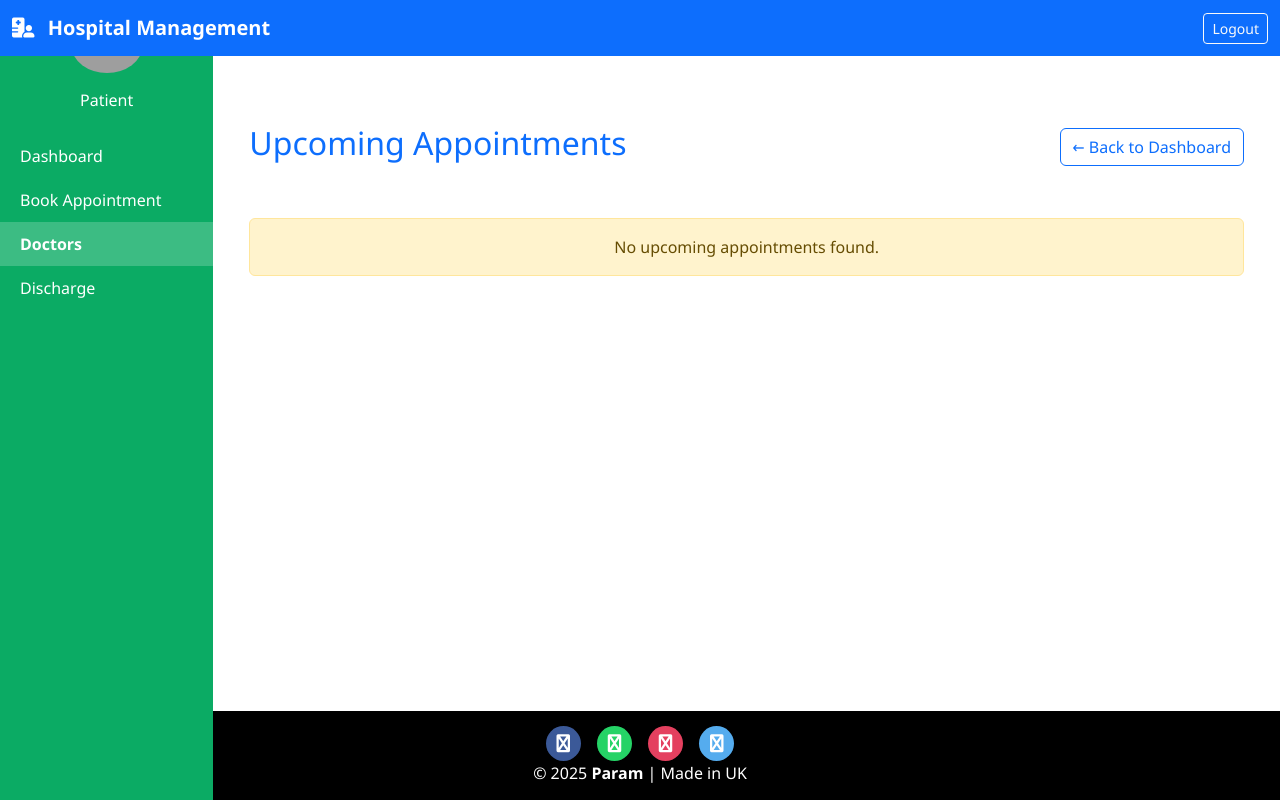
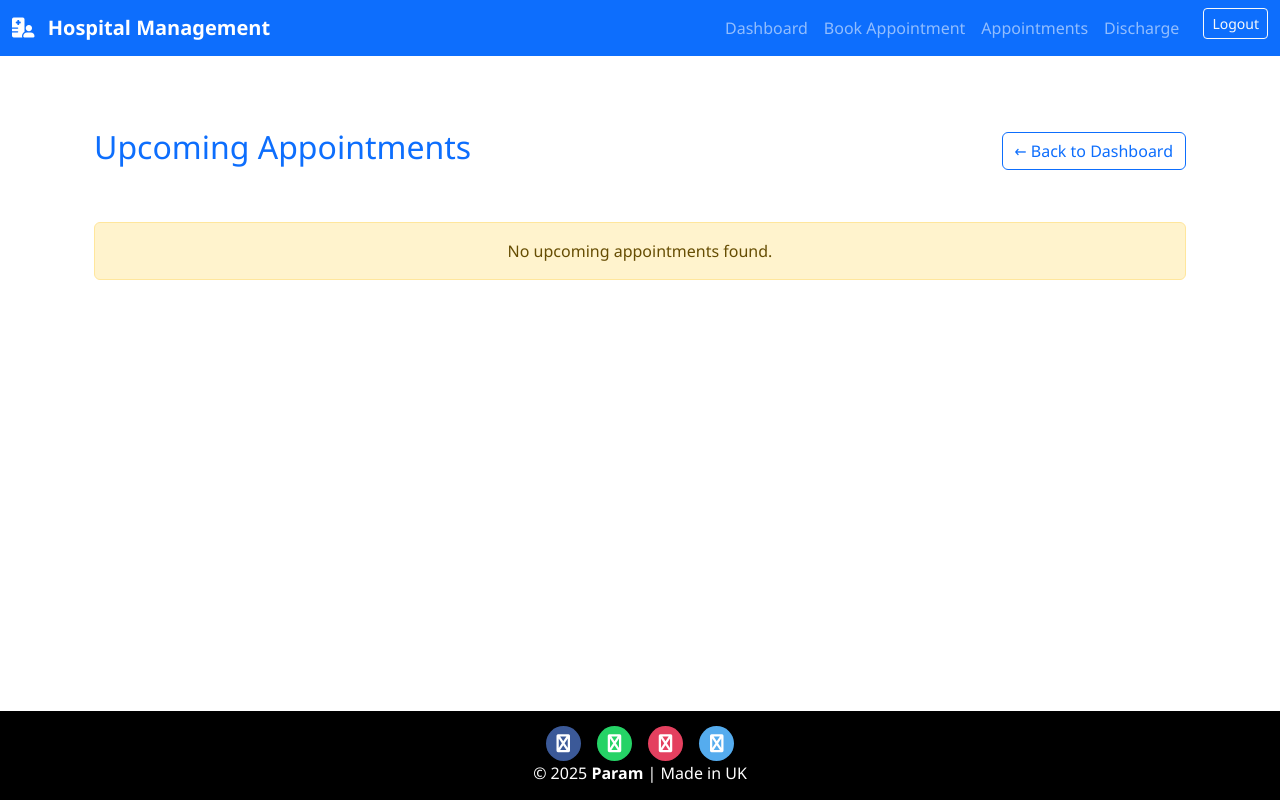
Before and after one commit to Purohit1999/hospital_management, a Django app: page /appointments/ in a window 1280 px wide. Run offline with Django 3.2, Linux system fonts and the light colour scheme; data that the repository does not hold is empty; some libraries are stand-ins or nearby versions; grey boxes are pictures that could not be loaded.

```diff
--- a/hospital/views.py
+++ b/hospital/views.py
@@ -4,6 +4,7 @@ from django.contrib.auth.decorators import login_required, user_passes_test
 from django.contrib.auth.models import Group, User
 from django.db.models import Q
 from django.http import Http404
+from django.http import HttpResponseForbidden
 from django.contrib import messages
 from django.contrib.auth import authenticate, login
 from django.contrib.auth.views import LogoutView
@@ -273,11 +274,18 @@ def reject_patient_view(request, pk):
     return redirect('admin-approve-patient')
 
 # ---------------- DISCHARGE PATIENT ----------------
-def discharge_patient_view(request, pk):
-    patient = get_object_or_404(Patient, pk=pk)
-    patient.status = True
-    patient.save()
-    return redirect('admin-dashboard')
+@login_required
+def patient_discharge_summary_view(request):
+    patient = get_object_or_404(Patient, user=request.user)
+    try:
+        discharge = DischargeDetails.objects.get(patient=patient)
+    except DischargeDetails.DoesNotExist:
+        discharge = None
+
+    return render(request, 'hospital/patient_discharge_summary.html', {
+        'patient': patient,
+        'discharge': discharge,
+    })
 
 def admin_approve_patient_view(request):
     patients = Patient.objects.filter(dischargedetails__isnull=True)
@@ -303,7 +311,7 @@ def patient_book_appointment_view(request):
             appointment.created_by = request.user
             appointment.updated_by = request.user
             appointment.save()
-            return redirect('patient-appointment-list')  # Redirect to the new view
+            return redirect('patient-appointment-list')
     else:
         form = AppointmentForm()
     return render(request, 'hospital/patient_book_appointment.html', {'form': form})
@@ -314,8 +322,7 @@ def patient_book_appointment_view(request):
 def patient_appointment_list_view(request):
     patient = Patient.objects.get(user=request.user)
     appointments = Appointment.objects.filter(patient=patient).order_by('-date_time')
-    return render(request, 'hospital/patient_appointment_list.html', {'appointments': appointments})
-
+    return render(request, 'appointments/list.html', {'appointments': appointments})  # ✅ Correct path
 
 # ---------------- ADMIN / OTHER VIEWS ----------------
 
@@ -442,3 +449,27 @@ def doctor_search_patient_view(request):
     ).distinct()
 
     return render(request, 'hospital/doctor_view_patient.html', {'patients': patients})
+
+@login_required
+@user_passes_test(lambda u: u.is_superuser)
+def discharge_patient_view(request, pk):
+    patient = get_object_or_404(Patient, pk=pk)
+
+    if hasattr(patient, 'dischargedetails'):
+        messages.warning(request, "Patient already discharged.")
+        return redirect('admin-discharge-patient')
+
+    discharge = DischargeDetails.objects.create(
+        patient=patient,
+        doctor=patient.assignedDoctorId,
+        admission_date=timezone.now().date(),  # Corrected field
+        discharge_date=timezone.now().date(),
+        summary=f"Discharged due to recovery from symptoms: {patient.symptoms}",
+        room_charge=5000,
+        doctor_fee=3000,
+        medicine_cost=2000,
+        other_charge=1000,
+        total=5000 + 3000 + 2000 + 1000
+    )
+    messages.success(request, "Patient discharged successfully.")
+    return redirect('admin-discharge-patient')
--- a/hospitalmanagement/urls.py
+++ b/hospitalmanagement/urls.py
@@ -64,8 +64,8 @@ urlpatterns = [
     path('reject-patient/<int:pk>/', views.reject_patient_view, name='reject-patient'),
     path('edit-patient/<int:pk>/', views.edit_patient_view, name='edit-patient'),
     path('delete-patient/<int:pk>/', views.delete_patient_view, name='delete-patient'),
+    path('patient/discharge-summary/', views.patient_discharge_summary_view, name='patient-discharge-summary'),
     path('discharge-patient/<int:pk>/', views.discharge_patient_view, name='discharge-patient'),
-    path('admin-discharge-patient/', views.admin_discharge_patient_view, name='admin-discharge-patient'),
 
     # Admin - Appointment Management
     path('admin-appointment/', views.admin_appointment_view, name='admin-appointment'),
--- a/templates/hospital/patient_base.html
+++ b/templates/hospital/patient_base.html
@@ -14,66 +14,13 @@
   <style>
     body {
       font-family: 'Segoe UI', Tahoma, Geneva, Verdana, sans-serif;
-      margin: 0;
-      padding: 0;
       display: flex;
       flex-direction: column;
       min-height: 100vh;
     }
 
-    .container-fluid {
+    .content-wrapper {
       flex: 1;
-    }
-
-    .sidebar {
-      background: #0bab64;
-      color: white;
-      min-height: 100vh;
-      padding: 20px 0;
-    }
-
-    .sidebar .avatar {
-      text-align: center;
-    }
-
-    .sidebar .avatar img {
-      width: 70px;
-      border-radius: 50%;
-      margin-bottom: 10px;
-    }
-
-    .sidebar ul {
-      list-style: none;
-      padding-left: 0;
-    }
-
-    .sidebar ul li a {
-      color: white;
-      display: block;
-      padding: 10px 20px;
-      text-decoration: none;
-    }
-
-    .sidebar ul li a:hover,
-    .sidebar ul li a.active {
-      background: rgba(255, 255, 255, 0.2);
-      font-weight: bold;
-    }
-
-    .main-content {
-      padding-top: 60px;
-    }
-
-    @media (max-width: 768px) {
-      .sidebar {
-        position: relative;
-        width: 100%;
-        min-height: auto;
-      }
-
-      .main-content {
-        margin-left: 0 !important;
-      }
     }
 
     footer {
@@ -103,47 +49,37 @@
 </head>
 
 <body>
-  <div class="container-fluid">
-    <div class="row">
-      <!-- Sidebar -->
-      <nav class="col-md-3 col-lg-2 sidebar d-md-block position-fixed">
-        <div class="avatar">
-          {% if patient.profile_pic %}
-            <img src="{{ patient.profile_pic.url }}" alt="Patient Pic">
-          {% else %}
-            <img src="{% static 'images/default-avatar.png' %}" alt="Default Patient">
-          {% endif %}
-          <h6 class="mt-2">Patient</h6>
-          <h5>{{ request.user.first_name }}</h5>
-        </div>
-        <ul class="mt-4">
-          <li><a href="{% url 'patient-dashboard' %}" class="{% if request.resolver_match.url_name == 'patient-dashboard' %}active{% endif %}">Dashboard</a></li>
-          <li><a href="{% url 'patient-book-appointment' %}" class="{% if request.resolver_match.url_name == 'patient-book-appointment' %}active{% endif %}">Book Appointment</a></li>
-          <li><a href="{% url 'appointments' %}" class="{% if request.resolver_match.url_name == 'appointments' %}active{% endif %}">Doctors</a></li>
-          <li><a href="{% url 'discharge-patient' pk=request.user.id %}" class="{% if request.resolver_match.url_name == 'discharge-patient' %}active{% endif %}">Discharge</a></li>
-        </ul>
-      </nav>
-
-      <!-- Main content -->
-      <main class="col-md-9 ms-sm-auto col-lg-10 px-md-4 main-content offset-md-3">
-        <!-- Navbar -->
-        <nav class="navbar navbar-expand-lg navbar-dark bg-primary fixed-top">
+  <!-- Top Navbar -->
+  <nav class="navbar navbar-expand-lg navbar-dark bg-primary sticky-top">
     <div class="container-fluid">
       <a class="navbar-brand fw-bold" href="{% url 'patient-dashboard' %}">
         <i class="fa-solid fa-hospital-user me-2"></i> Hospital Management
       </a>
-            <form method="post" action="{% url 'logout' %}" class="d-flex ms-auto">
+      <button class="navbar-toggler" type="button" data-bs-toggle="collapse" data-bs-target="#patientNavbar">
+        <span class="navbar-toggler-icon"></span>
+      </button>
+
+      <div class="collapse navbar-collapse" id="patientNavbar">
+        <ul class="navbar-nav ms-auto mb-2 mb-lg-0">
+          <li class="nav-item"><a class="nav-link {% if request.resolver_match.url_name == 'patient-dashboard' %}active{% endif %}" href="{% url 'patient-dashboard' %}">Dashboard</a></li>
+          <li class="nav-item"><a class="nav-link {% if request.resolver_match.url_name == 'patient-book-appointment' %}active{% endif %}" href="{% url 'patient-book-appointment' %}">Book Appointment</a></li>
+          <li class="nav-item"><a class="nav-link {% if request.resolver_match.url_name == 'patient-appointment-list' %}active{% endif %}" href="{% url 'patient-appointment-list' %}">Appointments</a></li>
+          <li class="nav-item"><a class="nav-link {% if request.resolver_match.url_name == 'patient-discharge-summary' %}active{% endif %}" href="{% url 'patient-discharge-summary' %}">Discharge</a></li>
+          <li class="nav-item">
+            <form method="post" action="{% url 'logout' %}" class="d-inline">
               {% csrf_token %}
-              <button type="submit" class="btn btn-outline-light btn-sm">Logout</button>
+              <button type="submit" class="btn btn-outline-light btn-sm ms-3">Logout</button>
             </form>
+          </li>
+        </ul>
+      </div>
     </div>
   </nav>
 
-        <!-- Page content -->
-        <div class="pt-3 pb-5">
+  <!-- Main Content -->
+  <div class="content-wrapper">
+    <div class="container py-4">
       {% block content %}{% endblock %}
-        </div>
-      </main>
     </div>
   </div>
 
--- a/templates/hospital/patient_dashboard.html
+++ b/templates/hospital/patient_dashboard.html
@@ -9,7 +9,7 @@
     font-weight: 600;
     color: #007bff;
     text-align: center;
-    margin-top: 30px;
+    margin-bottom: 10px;
   }
 
   .dashboard-subtext {
@@ -47,7 +47,6 @@
   }
 </style>
 
-<div class="container-fluid px-4 py-4">
 <h2 class="dashboard-heading">Welcome to Your Patient Dashboard</h2>
 <p class="dashboard-subtext">Access your appointment details, doctor information, and treatment history with ease.</p>
 
@@ -106,6 +105,5 @@
     Book New Appointment
   </a>
 </div>
-</div>
 
-{% endblock content %}
+{% endblock %}
```
Also changed, not shown: other parts of templates/hospital/patient_base.html (+1 -2 lines), templates/hospital/admin_view_patient.html (+7 -1 lines). Lines whose indentation alone changed are shown as unchanged.
